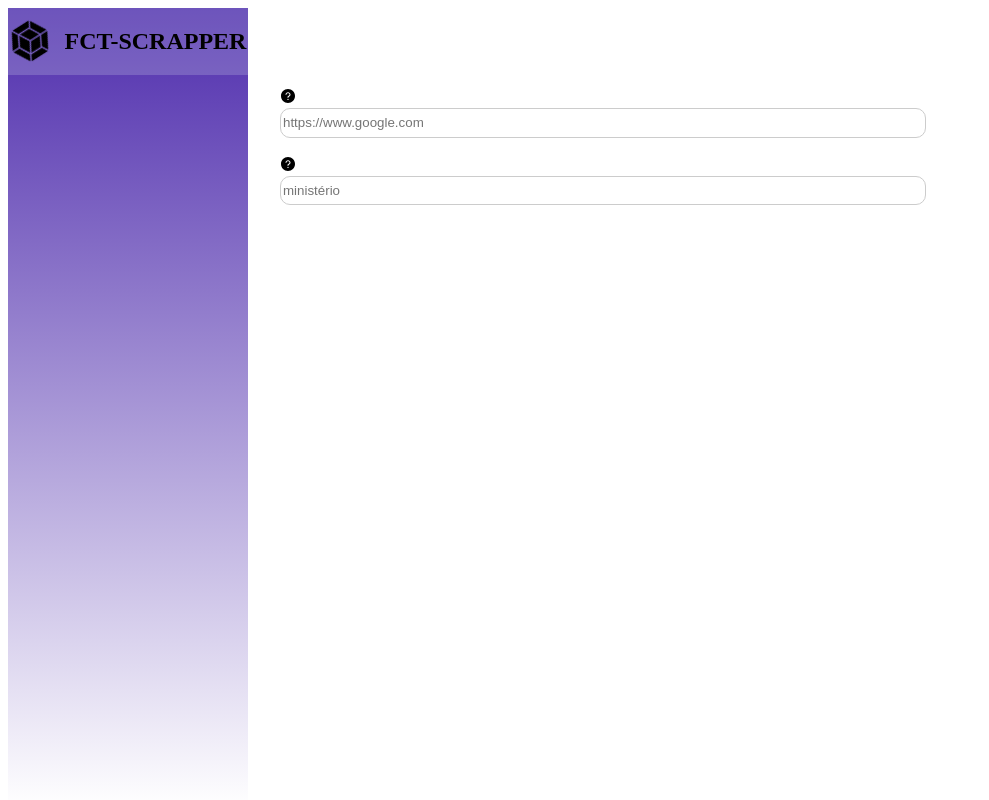
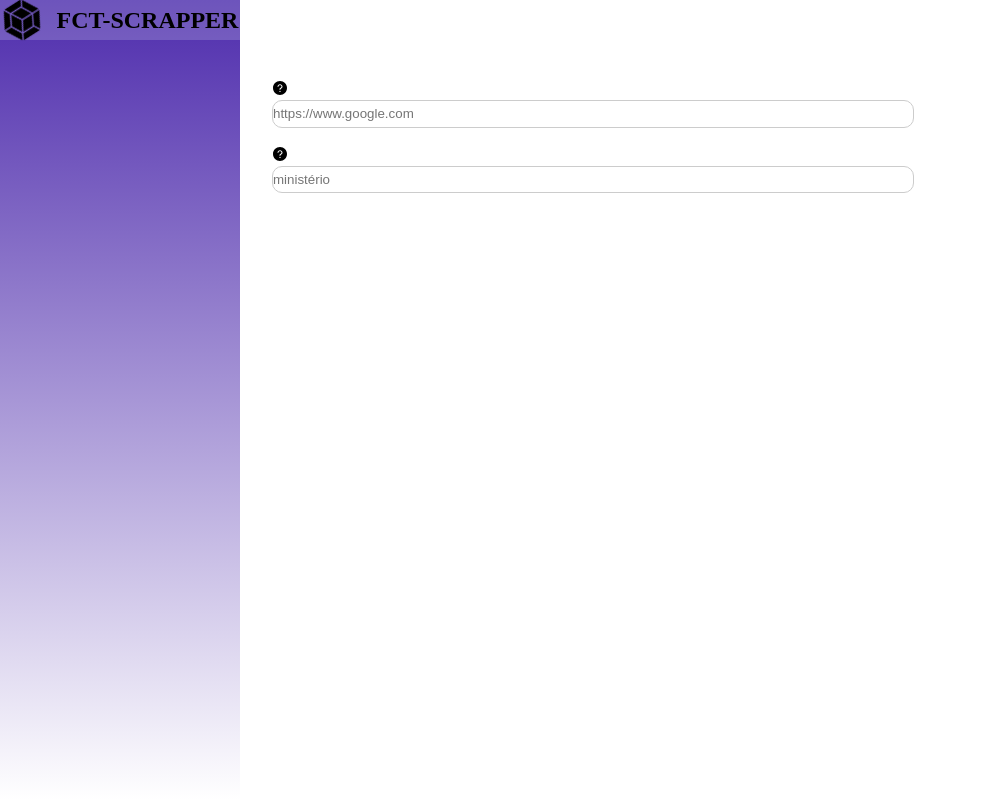
Before and after one commit to pedrotakahashi/tcc-frontend, a React (Create React App) app: page / in a window 1280 px wide. Shown: the top 800 px of the page, without its empty margins (0-989 px from the left). Built offline with nearby package versions, Linux system fonts and the light colour scheme.

Commit message:
feat: initial body

```diff
--- a/src/index.tsx
+++ b/src/index.tsx
@@ -1,6 +1,7 @@
 import React from "react";
 import ReactDOM from "react-dom/client";
 import { Main } from "./Components/Pages";
+import "./styles.css";
 
 const root = ReactDOM.createRoot(
   document.getElementById("root") as HTMLElement
--- /dev/null
+++ b/src/styles.css
@@ -0,0 +1,4 @@
+* {
+  margin: 0;
+  padding: 0;
+}
```
